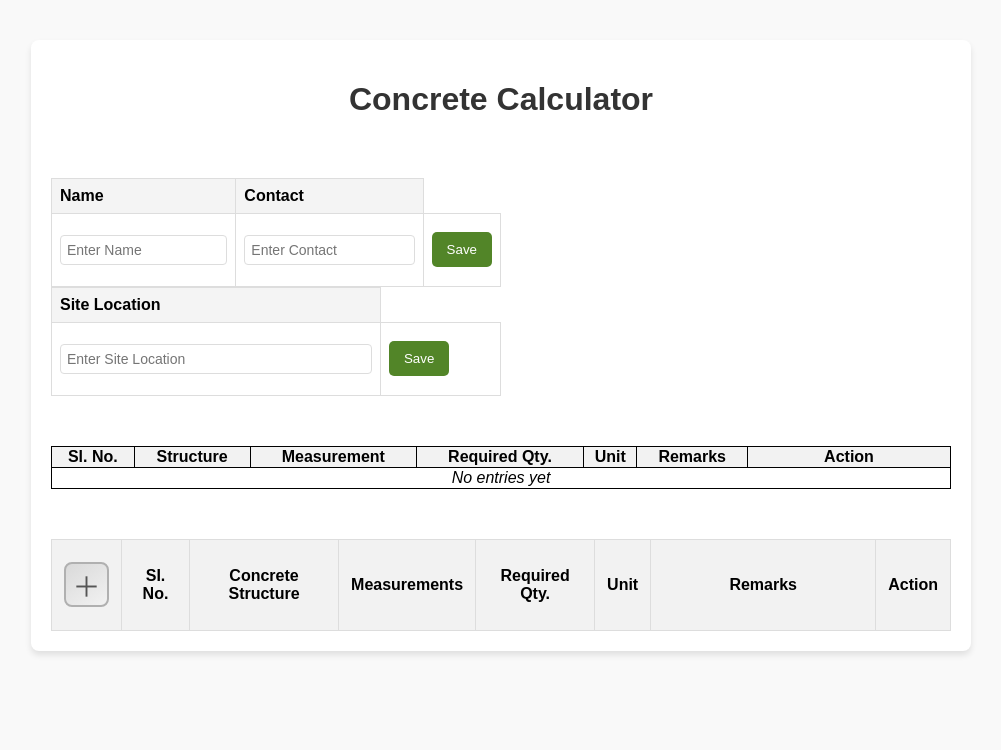
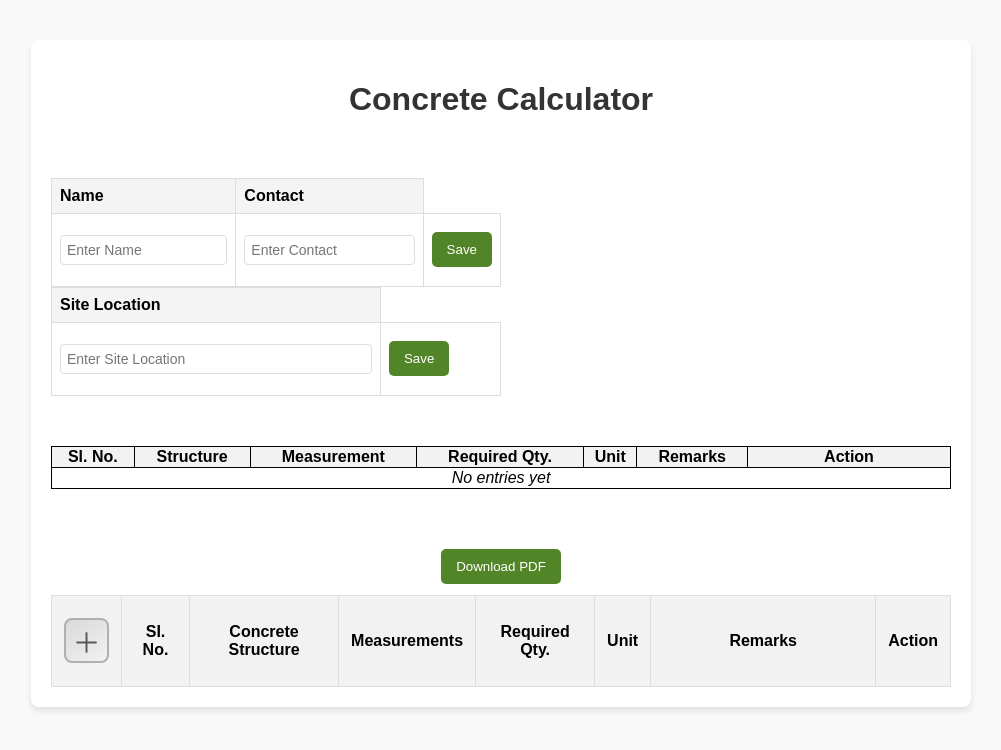
Before and after one commit to NovaWebDesignz/calcform, a React (Create React App) app: page / in a window 1280 px wide. Shown: the top 750 px of the page, without its empty margins (139-1140 px from the left). Built offline with nearby package versions, Linux system fonts and the light colour scheme.

Commit message:
pdf generator perfectly added

```diff
--- a/package.json
+++ b/package.json
@@ -6,6 +6,8 @@
     "@fortawesome/free-solid-svg-icons": "^6.7.2",
     "@fortawesome/react-fontawesome": "^0.2.2",
     "cra-template": "1.2.0",
+    "jspdf": "^2.5.2",
+    "jspdf-autotable": "^3.8.4",
     "react": "^18.3.1",
     "react-dom": "^18.3.1",
     "react-scripts": "5.0.1",
--- a/src/App.js
+++ b/src/App.js
@@ -1,6 +1,8 @@
 import React, { useState } from "react";
 import "./App.css";
 import CalculationPopup from "./CalculationPopup";
+import jsPDF from "jspdf";
+import "jspdf-autotable";
 
 function App() {
   const [visibleRows, setVisibleRows] = useState(0);
@@ -208,6 +210,43 @@ const calculateResult = (option, inputs) => {
     setResults(updatedResults);
   };
 
+  const generatePDF = () => {
+    const doc = new jsPDF();
+
+    // Title
+    doc.setFontSize(18);
+    doc.text("Concrete Calculator Report", 14, 20);
+
+    // Customer Information
+    doc.setFontSize(14);
+    doc.text("Customer Details:", 14, 30);
+    doc.setFontSize(12);
+    doc.text(`Name: ${customerName || "N/A"}`, 14, 40);
+    doc.text(`Contact: ${customerContact || "N/A"}`, 14, 50);
+    doc.text(`Site Location: ${siteLocation || "N/A"}`, 14, 60);
+
+    // Saved Entries Table
+    if (savedEntries.length > 0) {
+      doc.autoTable({
+        startY: 70,
+        head: [["Sl. No.", "Structure", "Measurement", "Required Qty.", "Unit", "Remarks"]],
+        body: savedEntries.map((entry, index) => [
+          index + 1,
+          entry.structure,
+          entry.measurement,
+          entry.requiredQty,
+          "m³",
+          entry.remarks,
+        ]),
+      });
+    } else {
+      doc.text("No saved entries.", 14, 70);
+    }
+
+    // Save the PDF
+    doc.save("Concrete_Calculator_Report.pdf");
+  };
+
   return (
     <div className="App">
       <header className="App-header">
@@ -325,6 +364,8 @@ const calculateResult = (option, inputs) => {
           </tbody>
         </table>
 
+        <button onClick={generatePDF}>Download PDF</button>
+
         {/* MAIN FORM TABLE */}
         <table className="calculator-table">
           <thead>
```
Also changed, not shown: 1 other file (tests, documents, lock files or other folders).
